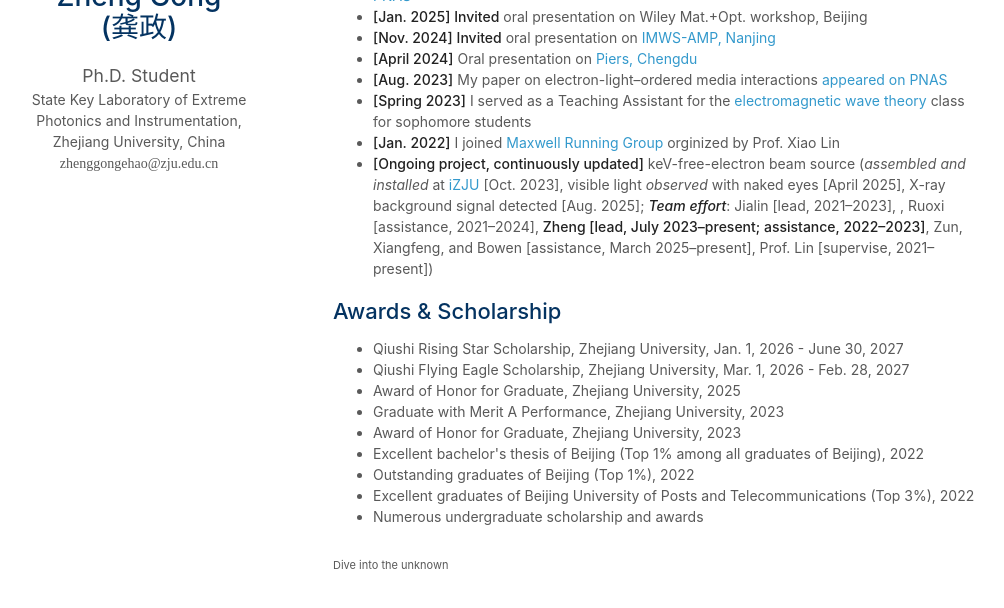
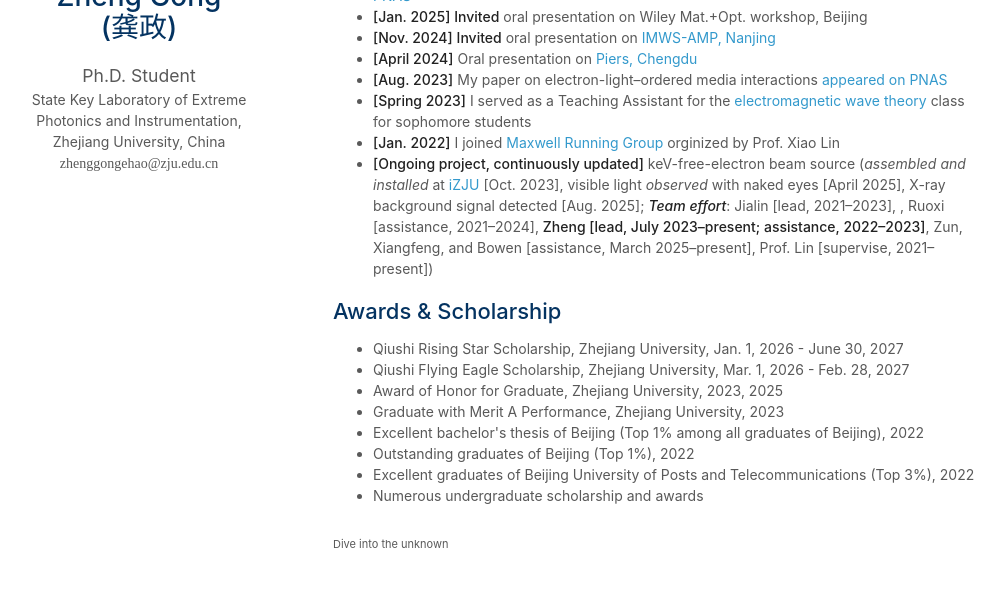
Before and after one commit to zhenggongehao/zhenggongehao.github.io, a Jekyll site: the page built from index.md, in a window 1280 px wide and 900 px high, scrolled down 1985 px, cut to the strip 256-864 px from the top of the window. Shown: the whole strip, without its empty margins (137-1141 px from the left). Built offline with Jekyll 4.4.1, drawn with Linux system fonts in a browser that asks for light colours; nearby versions of some CDN libraries; a style sheet for code colours, icons or effects is not loaded; our own code applies the rules of GitHub Pages for plain Markdown files.

Commit message:
update files

```diff
--- a/_includes/services.md
+++ b/_includes/services.md
@@ -3,9 +3,8 @@
 
  <li><autocolor>Qiushi Rising Star Scholarship, Zhejiang University, Jan. 1, 2026 - June 30, 2027</autocolor></li>
  <li><autocolor>Qiushi Flying Eagle Scholarship, Zhejiang University, Mar. 1, 2026 - Feb. 28, 2027</autocolor></li>
- <li><autocolor>Award of Honor for Graduate, Zhejiang University, 2025 </autocolor></li>
+ <li><autocolor>Award of Honor for Graduate, Zhejiang University, 2023, 2025 </autocolor></li>
  <li><autocolor>Graduate with Merit A Performance, Zhejiang University, 2023 </autocolor></li>
- <li><autocolor>Award of Honor for Graduate, Zhejiang University, 2023 </autocolor></li>
  <li><autocolor>Excellent bachelor's thesis of Beijing (Top 1% among all graduates of Beijing), 2022 </autocolor></li>
  <li><autocolor>Outstanding graduates of Beijing (Top 1%), 2022 </autocolor></li>
  <li><autocolor>Excellent graduates of Beijing University of Posts and Telecommunications (Top 3%), 2022 </autocolor></li>
```
